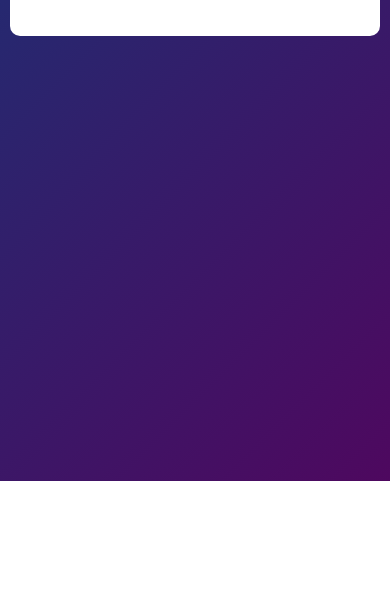
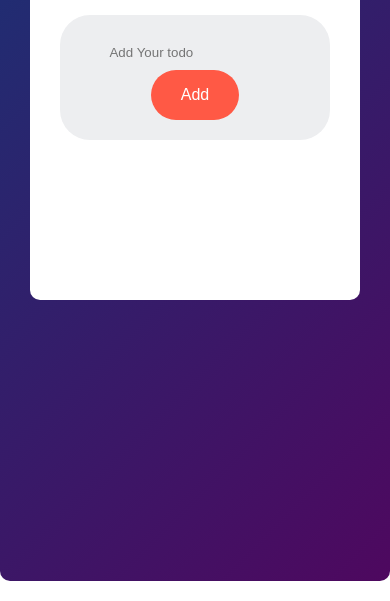
Before and after one commit to Megagig/To-Do-List-App, a plain HTML site: page index.html in a window 390 px wide. Shown: the part 363-964 px from the top of the page. Before the commit the page ends 844 px from the top, so only its background shows below. Drawn offline with Linux system fonts and the light colour scheme.

Commit message:
Add media querry

```diff
--- a/Styles/style.css
+++ b/Styles/style.css
@@ -71,11 +71,6 @@ ul li {
   user-select: none;
   cursor: pointer;
   position: relative;
-  /* color: #4e085f;
-  display: flex;
-  align-items: center;
-  justify-content: space-between;
-  margin-bottom: 20px; */
 }
 
 ul li::before {
@@ -124,3 +119,21 @@ ul li span:hover {
   color: #ff5945;
   background-color: #edeef0;
 }
+
+@media (max-width: 540px) {
+  .container {
+    margin: 100px auto 20px;
+    border-radius: 10px;
+    padding: 40px 30px 70px;
+  }
+
+  .row {
+    display: flex;
+    flex-direction: column;
+    justify-content: center;
+    margin-bottom: 90px;
+  }
+  button {
+    padding: 16px 30px;
+  }
+}
```
